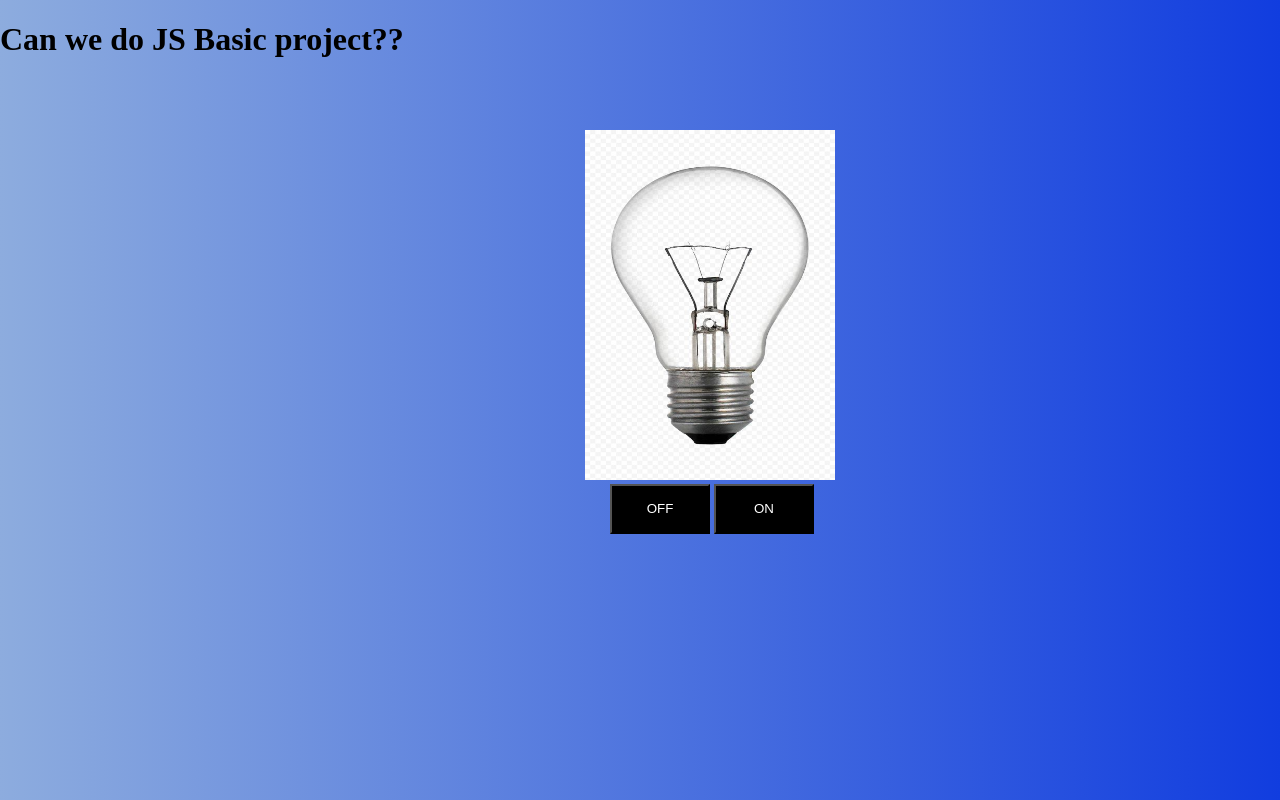
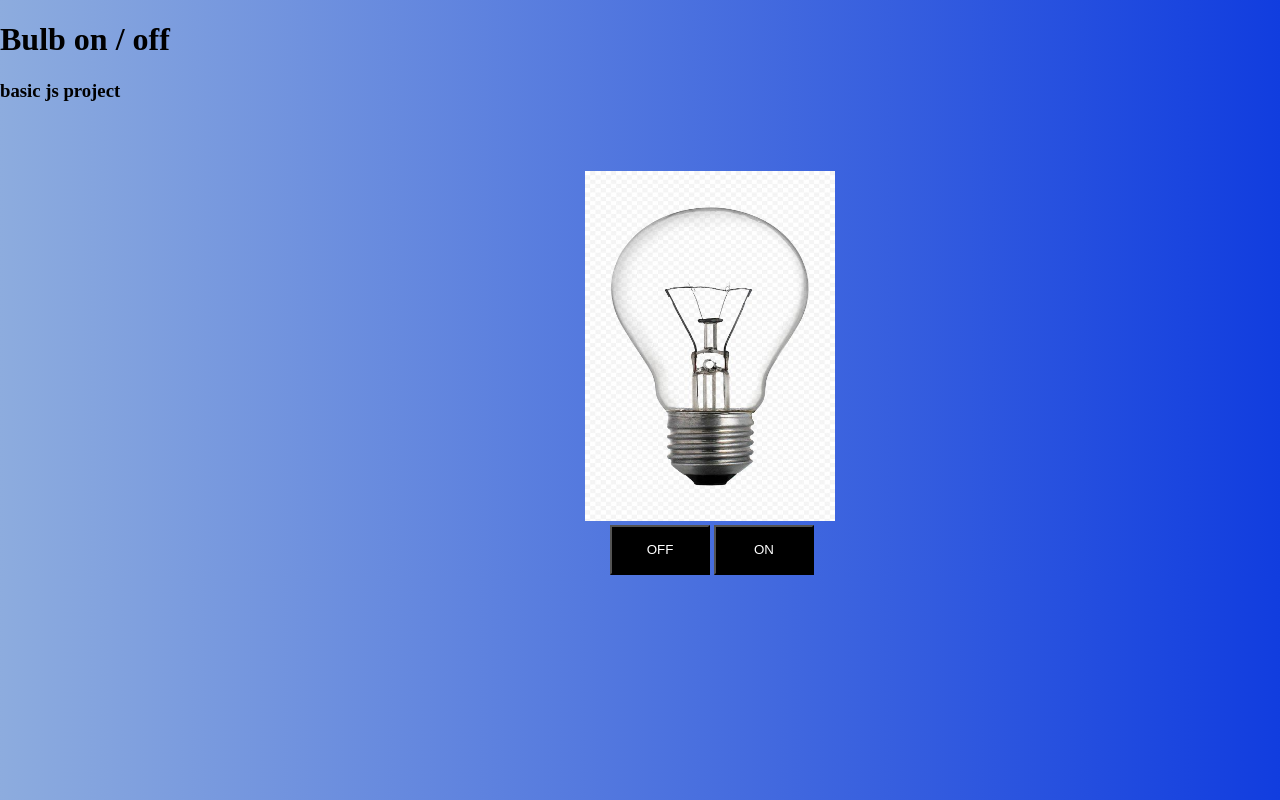
Before and after one commit to saitejass/bulbonoff, a plain HTML site: page lightbulb/index.html in a window 1280 px wide. Drawn offline with Linux system fonts and the light colour scheme.

Commit message:
Update index.html

```diff
--- a/lightbulb/index.html
+++ b/lightbulb/index.html
@@ -7,7 +7,8 @@
     <link rel="stylesheet" href="./bulb.css">
 </head>
 <body>
-    <centre><h1>Can we do JS Basic project??</h1></centre>
+    <centre><h1> Bulb on / off </h1></centre>
+    <centre><h3> basic js project </h3></centre>
     <img src="./off.jpeg" alt="" id="img">
     <div>
         <input type="submit" value="OFF" onclick="bulboff()">
```
